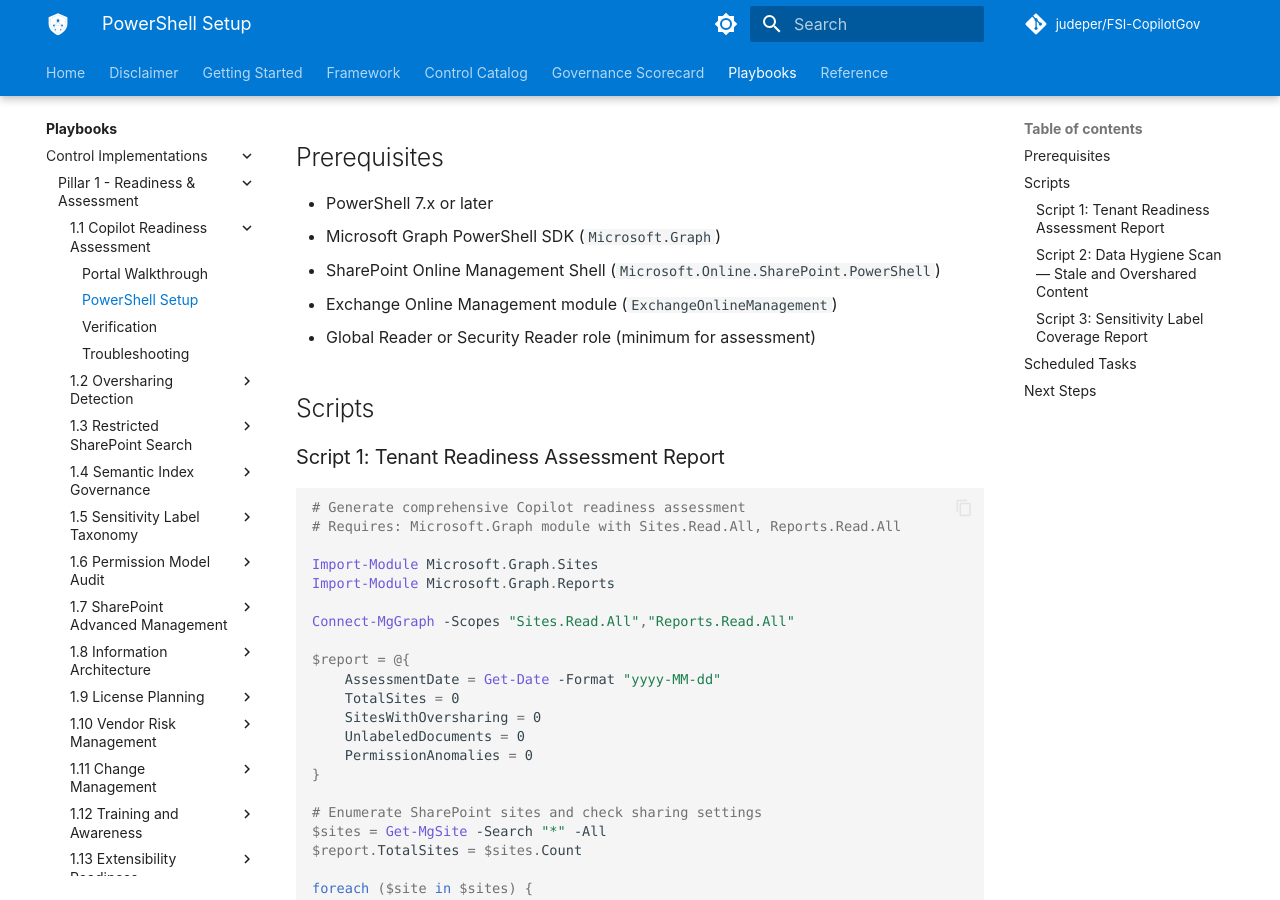
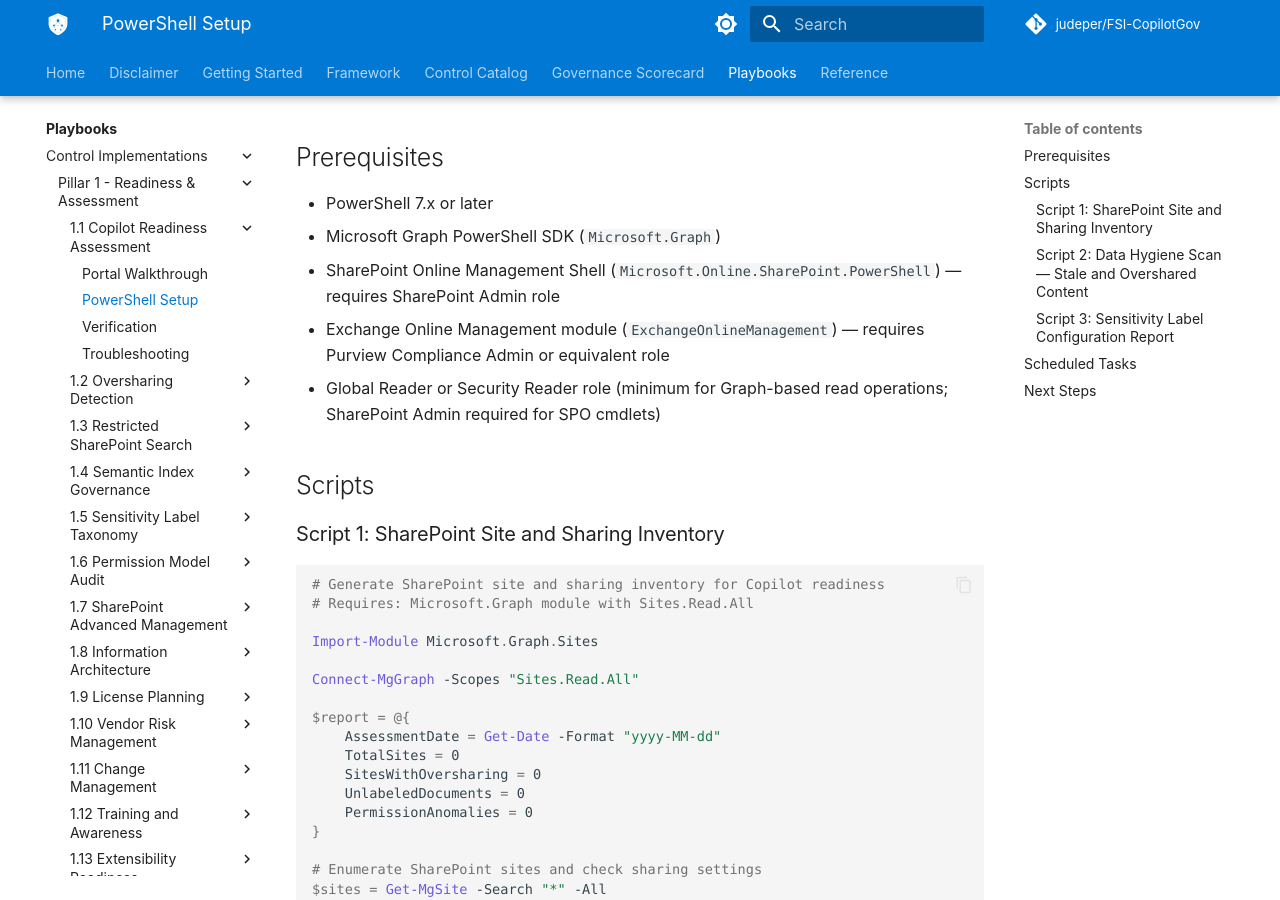
Before and after one commit to judeper/FSI-CopilotGov, an MkDocs documentation site: the page built from docs/playbooks/control-implementations/1.1/powershell-setup.md, in a window 1280 px wide and 900 px high, scrolled down 308 px. Built offline with MkDocs 1.6.1 and Material for MkDocs 9.7.7, drawn with Linux system fonts in a browser that asks for light colours; comment, search, counter and statistics services are not loaded; some of the changed text lies outside the part shown.

Commit message:
fix(control-1.1): AI Council deep review — correct regulatory refs, admin paths, role names, thresholds
Council findings addressed:
- Fix misattributed 'Interagency AI Guidance (2023)' → SR 11-7/OCC 2011-12 (model risk) + OCC 2023-17 (third-party risk)
- Update superseded OCC Bulletin 2013-29 → 2023-17
- Narrow SOX 302/404 scope to ICFR-relevant AI tools
- Fix SharePoint DAG path (add Reports > prefix)
- Fix Intune update channel path (Configuration profiles > Settings catalog)
- Replace invalid Request-SPOReIndex cmdlet with PnP equivalent
- Rename PowerShell scripts to match actual output (site inventory, label config)
- Remove unused Microsoft.Graph.Reports import and scope
- Fix role prerequisites (per-script roles, canonical naming)
- Align label coverage thresholds across playbooks to control tiers (50/75/90)
- Fix SEC Rule 17a-4 and OCC Heightened Standards citations
- Remove unreliable Copilot > Overview > Security tab shortcut
- Add missing cross-reference links and playbook backlinks

Co-authored-by: Copilot <223556219+Copilot@users.noreply.github.com>

````diff
--- a/docs/playbooks/control-implementations/1.1/powershell-setup.md
+++ b/docs/playbooks/control-implementations/1.1/powershell-setup.md
@@ -6,22 +6,21 @@ Automation scripts for conducting Copilot readiness assessments and data hygiene
 
 - PowerShell 7.x or later
 - Microsoft Graph PowerShell SDK (`Microsoft.Graph`)
-- SharePoint Online Management Shell (`Microsoft.Online.SharePoint.PowerShell`)
-- Exchange Online Management module (`ExchangeOnlineManagement`)
-- Global Reader or Security Reader role (minimum for assessment)
+- SharePoint Online Management Shell (`Microsoft.Online.SharePoint.PowerShell`) — requires SharePoint Admin role
+- Exchange Online Management module (`ExchangeOnlineManagement`) — requires Purview Compliance Admin or equivalent role
+- Global Reader or Security Reader role (minimum for Graph-based read operations; SharePoint Admin required for SPO cmdlets)
 
 ## Scripts
 
-### Script 1: Tenant Readiness Assessment Report
+### Script 1: SharePoint Site and Sharing Inventory
 
 ```powershell
-# Generate comprehensive Copilot readiness assessment
-# Requires: Microsoft.Graph module with Sites.Read.All, Reports.Read.All
+# Generate SharePoint site and sharing inventory for Copilot readiness
+# Requires: Microsoft.Graph module with Sites.Read.All
 
 Import-Module Microsoft.Graph.Sites
-Import-Module Microsoft.Graph.Reports
 
-Connect-MgGraph -Scopes "Sites.Read.All","Reports.Read.All"
+Connect-MgGraph -Scopes "Sites.Read.All"
 
 $report = @{
     AssessmentDate = Get-Date -Format "yyyy-MM-dd"
@@ -86,11 +85,11 @@ Write-Host "Overshared sites: $oversharedCount"
 $results | Export-Csv "DataHygieneScan_$(Get-Date -Format 'yyyyMMdd').csv" -NoTypeInformation
 ```
 
-### Script 3: Sensitivity Label Coverage Report
+### Script 3: Sensitivity Label Configuration Report
 
 ```powershell
-# Report on sensitivity label adoption across the tenant
-# Requires: Security & Compliance PowerShell
+# Report on sensitivity label configuration and publishing status
+# Requires: Security & Compliance PowerShell (Purview Compliance Admin or equivalent role)
 
 Import-Module ExchangeOnlineManagement
 Connect-IPPSSession
@@ -98,7 +97,7 @@ Connect-IPPSSession
 $labelPolicies = Get-LabelPolicy
 $labels = Get-Label
 
-Write-Host "=== Sensitivity Label Coverage ==="
+Write-Host "=== Sensitivity Label Configuration ==="
 Write-Host "Active label policies: $($labelPolicies.Count)"
 Write-Host "Published labels: $($labels.Count)"
 
@@ -117,7 +116,7 @@ $labels | Select-Object DisplayName, Priority, @{Name="Enabled";Expression={-not
 |------|-----------|---------|
 | Readiness Assessment | Weekly during pre-deployment | Track remediation progress |
 | Data Hygiene Scan | Monthly | Identify new stale or overshared content |
-| Label Coverage Report | Weekly | Monitor label adoption toward 85% target |
+| Label Configuration Report | Weekly | Monitor label publishing and policy status |
 
 Configure scheduled tasks using Azure Automation or Windows Task Scheduler to run these scripts on the recommended cadence.
 
````
Also changed, not shown: other parts of docs/playbooks/control-implementations/1.1/powershell-setup.md (+1 -0 lines), docs/controls/pillar-1-readiness/1.1-copilot-readiness-assessment.md (+6 -6 lines), docs/playbooks/control-implementations/1.1/portal-walkthrough.md (+5 -6 lines), docs/playbooks/control-implementations/1.1/troubleshooting.md (+3 -2 lines), docs/playbooks/control-implementations/1.1/verification-testing.md (+8 -7 lines).
